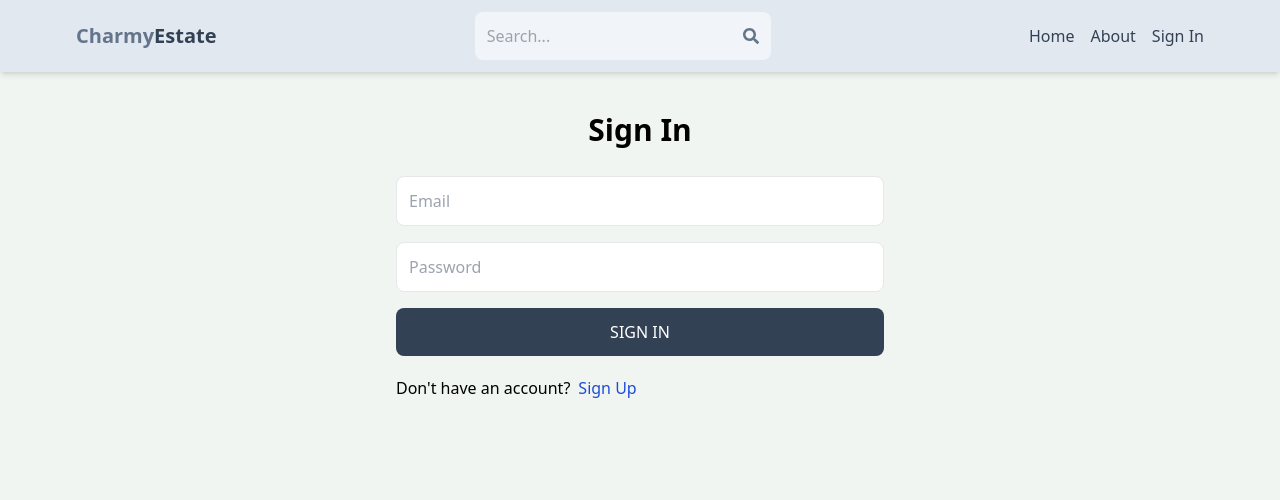
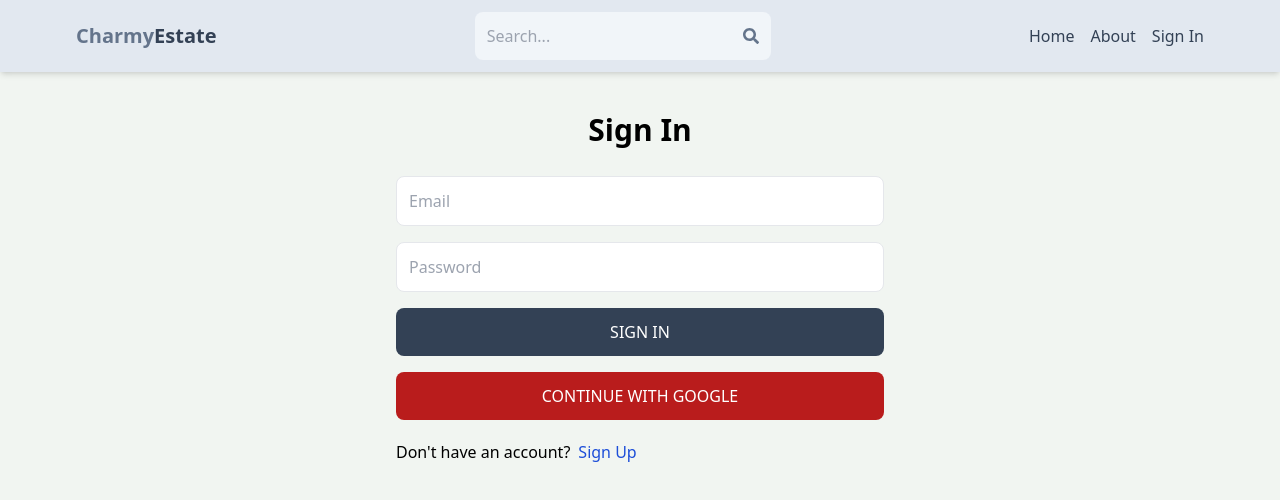
Before and after one commit to hoangdinhthien/mern-estate, a React (Vite) app in the folder client/: page /sign-in in a window 1280 px wide. Shown: the top 500 px of the page. Built offline with nearby package versions, Linux system fonts and the light colour scheme; no server answers.

Commit message:
Add google auth functionality (pending)

```diff
--- a/client/package.json
+++ b/client/package.json
@@ -11,6 +11,7 @@
   },
   "dependencies": {
     "@reduxjs/toolkit": "^2.2.6",
+    "firebase": "^10.12.3",
     "react": "^18.3.1",
     "react-dom": "^18.3.1",
     "react-icons": "^5.2.1",
--- /dev/null
+++ b/client/src/components/OAuth.jsx
@@ -0,0 +1,23 @@
+import React from 'react';
+import { GoogleAuthProvider, getAuth } from 'firebase/auth';
+import { app } from '../firebase';
+
+export default function OAuth() {
+  const handleGoogleClick = async () => {
+    try {
+      const provider = new GoogleAuthProvider();
+      const auth = getAuth(app);
+    } catch (error) {
+      console.error(`COULD NOT SIGN IN WITH GOOGLE`, error);
+    }
+  };
+  return (
+    <button
+      type='button'
+      onClick={handleGoogleClick}
+      className='bg-red-700 text-white p-3 rounded-lg uppercase hover:opacity-95'
+    >
+      Continue with Google
+    </button>
+  );
+}
--- /dev/null
+++ b/client/src/firebase.js
@@ -0,0 +1,17 @@
+// Import the functions you need from the SDKs you need
+import { initializeApp } from 'firebase/app';
+// TODO: Add SDKs for Firebase products that you want to use
+// https://firebase.google.com/docs/web/setup#available-libraries
+
+// Your web app's Firebase configuration
+const firebaseConfig = {
+  apiKey: import.meta.env.VITE_FIREBASE_API_KEY,
+  authDomain: 'mern-estate-3a8a3.firebaseapp.com',
+  projectId: 'mern-estate-3a8a3',
+  storageBucket: 'mern-estate-3a8a3.appspot.com',
+  messagingSenderId: '497076387134',
+  appId: '1:497076387134:web:04bd9c42e231690907c06f',
+};
+
+// Initialize Firebase
+export const app = initializeApp(firebaseConfig);
--- a/client/src/pages/SignIn.jsx
+++ b/client/src/pages/SignIn.jsx
@@ -7,6 +7,7 @@ import {
   signInSuccess,
   signInFailure,
 } from '../redux/user/userSlice';
+import OAuth from '../components/OAuth';
 
 export default function SignIn() {
   const [formData, setFormData] = useState({});
@@ -74,6 +75,7 @@ export default function SignIn() {
         >
           {loading ? 'Loading...' : 'Sign In'}
         </button>
+        <OAuth />
       </form>
 
       <div className='flex gap-2 mt-5'>
--- a/client/src/pages/SignUp.jsx
+++ b/client/src/pages/SignUp.jsx
@@ -1,6 +1,7 @@
 import { data } from 'autoprefixer';
 import { useState } from 'react';
 import { Link, useNavigate } from 'react-router-dom';
+import OAuth from '../components/OAuth';
 
 export default function SignUp() {
   const [formData, setFormData] = useState({});
@@ -78,6 +79,7 @@ export default function SignUp() {
         >
           {loading ? 'Loading...' : 'Sign Up'}
         </button>
+        <OAuth />
       </form>
 
       <div className='flex gap-2 mt-5'>
```
Also changed, not shown: 1 other file (tests, documents, lock files or other folders).
